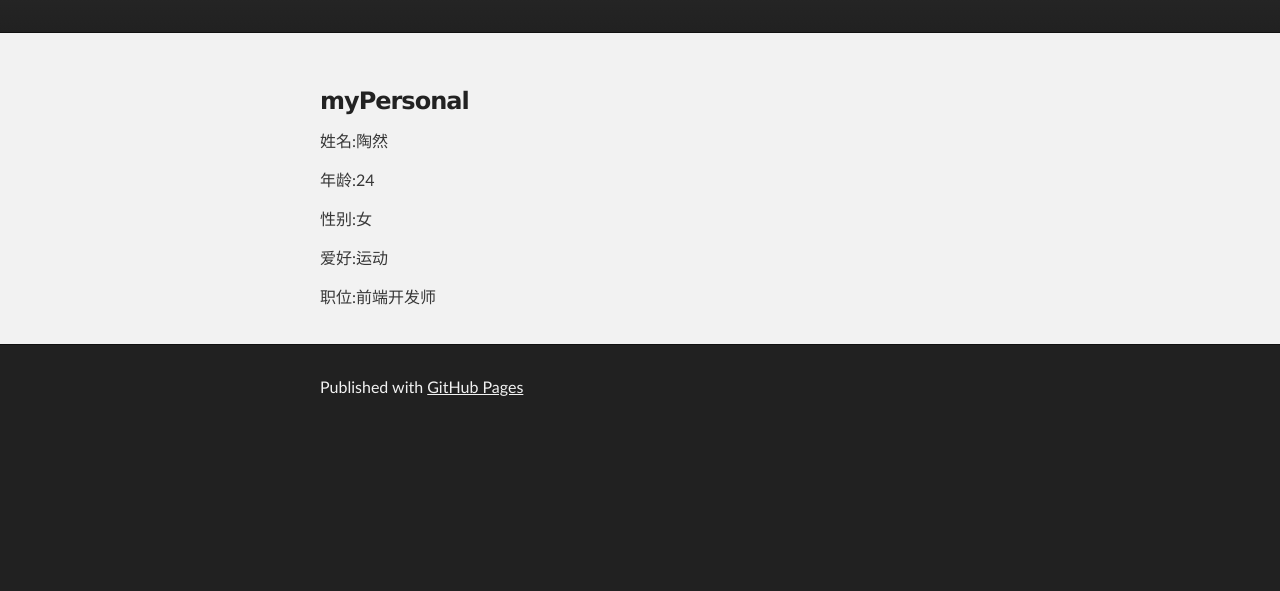
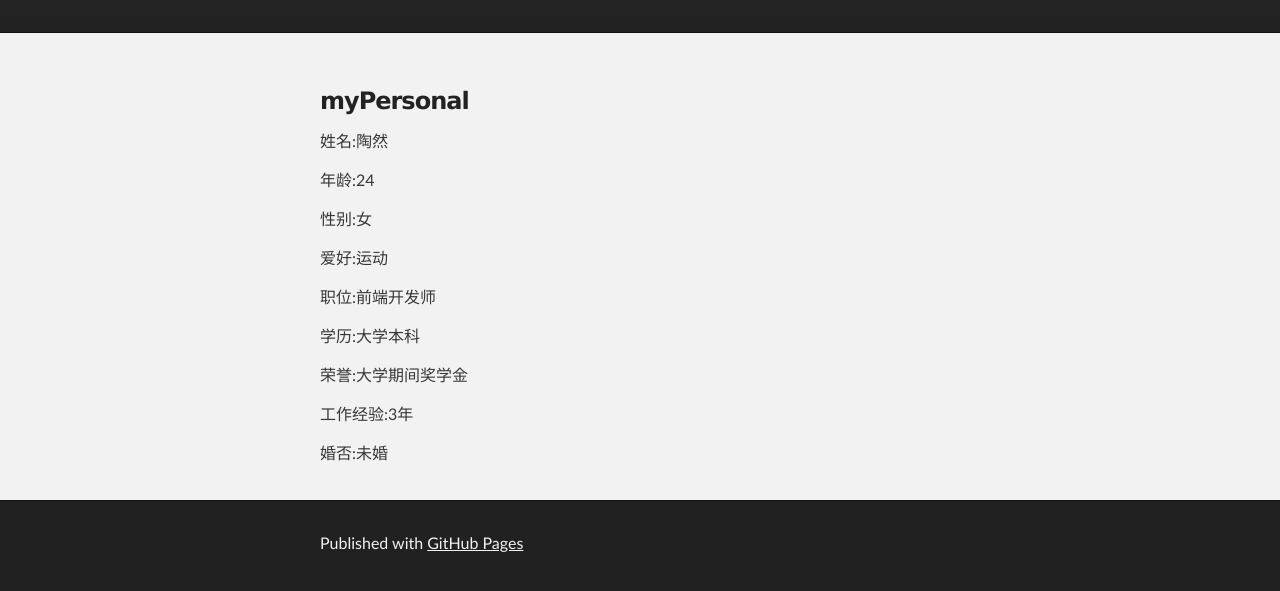
Before and after one commit to amSunFlower/amSunFlower.github.io, a plain HTML site: page index.html in a window 1280 px wide. Shown: the part 177-768 px from the top of the page. Drawn offline with Linux system fonts and the light colour scheme.

Commit message:
再次修改个人站

```diff
--- a/index.html
+++ b/index.html
@@ -27,6 +27,10 @@
         <p>性别:女</p>
         <p>爱好:运动</p>
         <p>职位:前端开发师</p>
+        <p>学历:大学本科</p>
+        <p>荣誉:大学期间奖学金</p>
+        <p>工作经验:3年</p>
+        <p>婚否:未婚</p>
       </section>
     </div>
     <!-- FOOTER  -->
```
